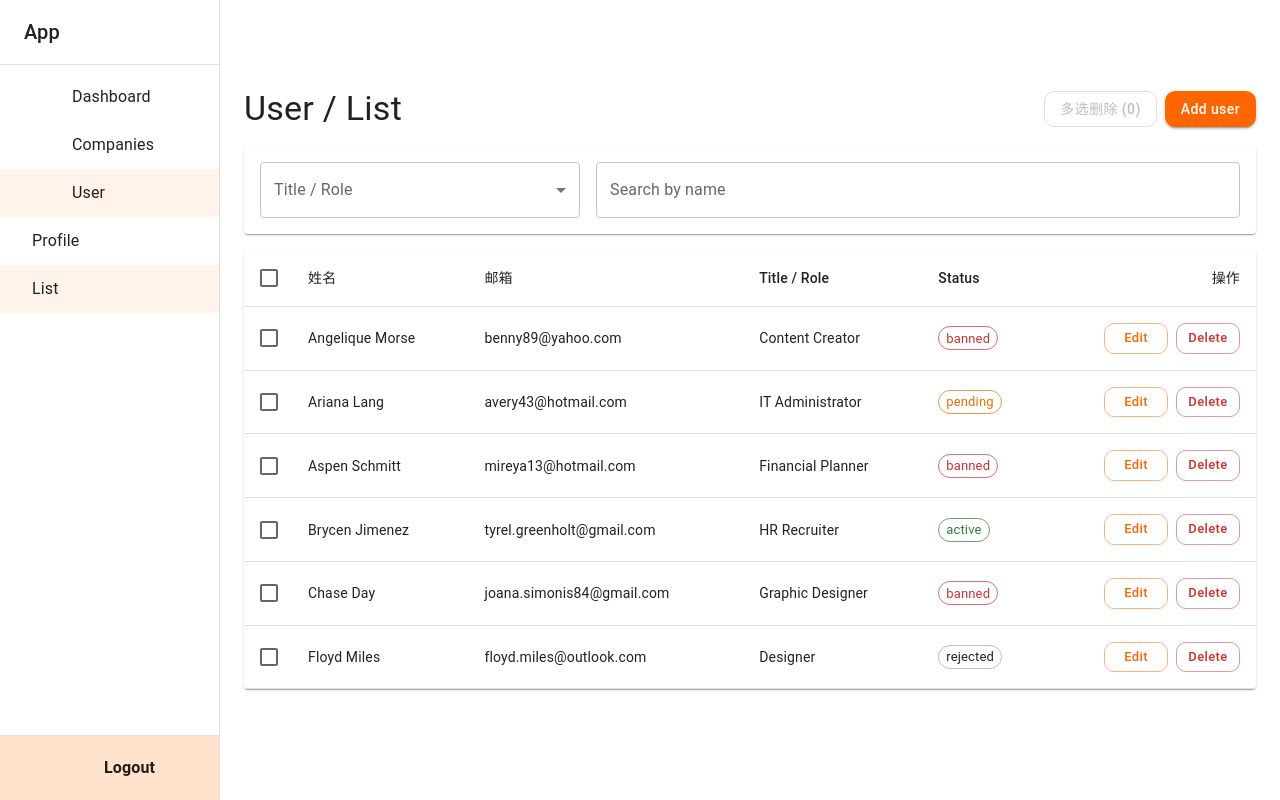
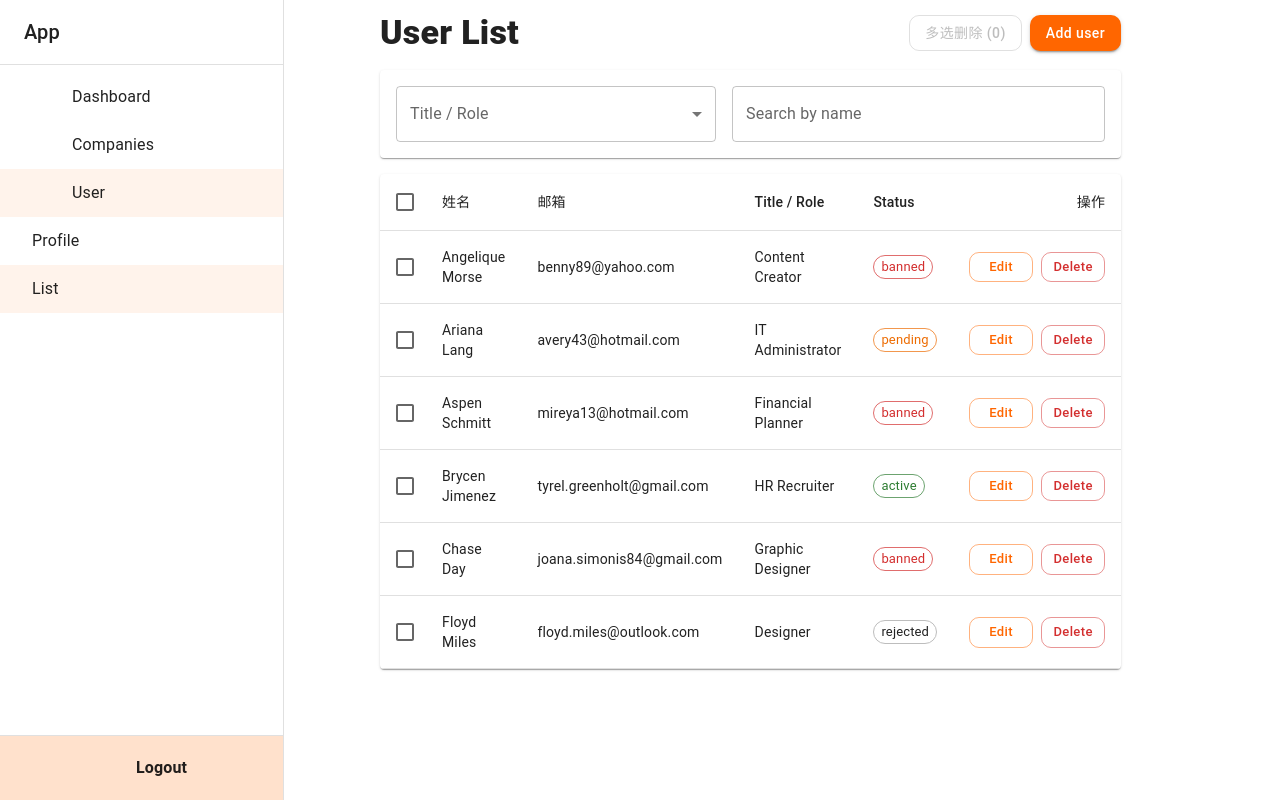
Before and after one commit to junhaozhu1/XiaoMi, a Next.js app in the folder next-mui-auth-js/: page /app/user/list in a window 1280 px wide. Built offline with nearby package versions, Linux system fonts and the light colour scheme; some icons are missing.

Commit message:
feat: update format of sidebar

```diff
--- a/next-mui-auth-js/app/app/companies/page.js
+++ b/next-mui-auth-js/app/app/companies/page.js
@@ -204,7 +204,10 @@ export default function CompaniesPage() {
   return (
     <Box sx={{ maxWidth: drawerContentMaxWidth, mx: "auto" }}>
       <Stack spacing={2}>
-        <Typography variant="h4">Companies</Typography>
+        {/* <Typography variant="h4">Companies</Typography> */}
+        <Typography variant="h4" sx={{ fontWeight: 800 }}>
+          Companies
+        </Typography>
 
         <Card sx={{ p: 2 }}>
           <Stack direction={{ xs: "column", md: "row" }} spacing={2}>
--- a/next-mui-auth-js/app/app/user/list/page.jsx
+++ b/next-mui-auth-js/app/app/user/list/page.jsx
@@ -117,7 +117,10 @@ export default function UserListPage() {
   return (
     <Stack spacing={2}>
       <Stack direction="row" alignItems="center" justifyContent="space-between">
-        <Typography variant="h4">User / List</Typography>
+        {/* <Typography variant="h4">User / List</Typography> */}
+        <Typography variant="h4" sx={{ fontWeight: 800 }}>
+          User List
+        </Typography>
 
         <Stack direction="row" spacing={1}>
           <Button color="error" variant="outlined" disabled={!selected.size} onClick={onBulkDelete}>
--- a/next-mui-auth-js/components/Sidebar.js
+++ b/next-mui-auth-js/components/Sidebar.js
@@ -142,7 +142,7 @@ export default function Sidebar({ children }) {
                 width: "100%",
                 borderRadius: 0,
                 py: 2,
-                px: 8,
+                px:12,
 
                 // 浅橙底 + hover 变深
                 bgcolor: "rgba(255, 106, 0, 0.20)",
@@ -171,8 +171,8 @@ export default function Sidebar({ children }) {
         </Box>
       </Drawer>
 
-      <Box component="main" sx={{ flexGrow: 1, p: 3 }}>
-        <Toolbar />
+      <Box component="main" sx={{ flexGrow: 1, px: 20, py: 1.5 }}>
+        {/* <Toolbar /> */}
         {children}
       </Box>
     </Box>
```
